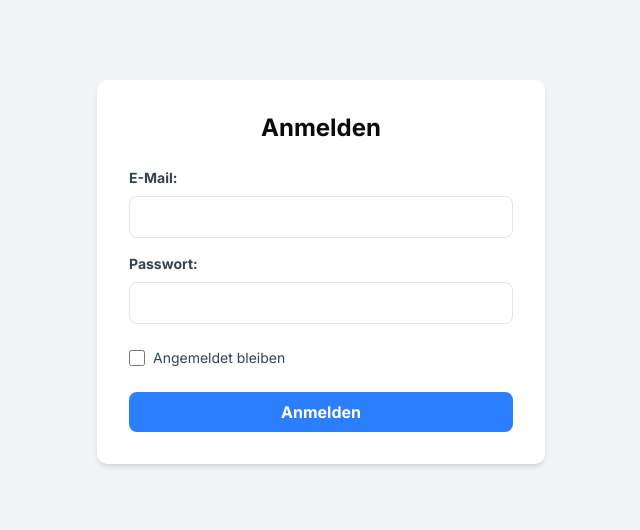
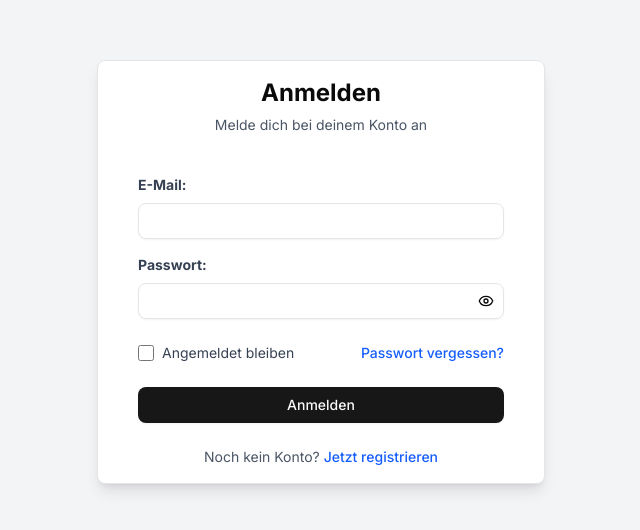
Before and after one commit to dhernos/Simple-Grades, a Next.js app: page /login in a window 1280 px wide. Shown: the part 128-658 px from the top of the page, without its empty margins (319-959 px from the left). Built offline with nearby package versions, Linux system fonts and the light colour scheme.

Commit message:
beautiful login

```diff
--- a/src/app/(auth)/login/page.tsx
+++ b/src/app/(auth)/login/page.tsx
@@ -4,6 +4,11 @@
 import { useState } from "react";
 import { signIn } from "next-auth/react";
 import { useRouter, useSearchParams } from "next/navigation";
+import Link from "next/link";
+import { Card, CardHeader, CardTitle, CardDescription, CardContent } from "@/components/ui/card";
+import { Input } from "@/components/ui/input";
+import { Button } from "@/components/ui/button";
+import { EyeIcon, EyeOffIcon } from "lucide-react";
 
 export default function LoginPage() {
   const router = useRouter();
@@ -14,12 +19,14 @@ export default function LoginPage() {
   const [password, setPassword] = useState("");
   const [rememberMe, setRememberMe] = useState(false);
   const [error, setError] = useState<string | null>(null);
+  const [showPassword, setShowPassword] = useState(false);
+  const [loading, setLoading] = useState(false);
 
   const handleSubmit = async (e: React.FormEvent) => {
     e.preventDefault();
     setError(null);
+    setLoading(true);
 
-    // Ein einziger, sauberer Aufruf, der alle Daten übergibt
     const result = await signIn("credentials", {
       redirect: false,
       email,
@@ -28,66 +35,105 @@ export default function LoginPage() {
     });
 
     if (result?.error) {
+      // Eine generische Fehlermeldung ist sicherer, um nicht zu verraten, ob die E-Mail existiert
       setError("E-Mail oder Passwort ist falsch.");
-      console.error("Login failed:", result.error);
+      console.error("Login fehlgeschlagen:", result.error);
     } else if (result?.ok) {
-      // Manuelle Weiterleitung zur ursprünglichen Ziel-URL oder zum Dashboard
       router.push(callbackUrl);
     }
+    setLoading(false);
   };
 
   return (
     <div className="flex min-h-screen items-center justify-center bg-gray-100">
-      <div className="w-full max-w-md rounded-lg bg-white p-8 shadow-md">
-        <h1 className="mb-6 text-center text-2xl font-bold">Anmelden</h1>
+      <Card className="w-full max-w-md mx-auto p-4 space-y-4 bg-white shadow-lg rounded-md">
+        <CardHeader className="text-center">
+          <CardTitle className="text-2xl font-bold">Anmelden</CardTitle>
+          <CardDescription className="text-gray-600">Melde dich bei deinem Konto an</CardDescription>
+        </CardHeader>
+        <CardContent className="space-y-4">
           <form onSubmit={handleSubmit}>
             <div className="mb-4">
               <label htmlFor="email" className="mb-2 block text-sm font-bold text-gray-700">
                 E-Mail:
               </label>
-            <input
+              <Input
+                id="email"
                 type="email"
-              id="email"
-              className="w-full rounded-md border px-3 py-2 text-gray-700 focus:border-blue-500 focus:outline-none"
+                name="email"
+                autoComplete="email"
+                className="w-full"
                 value={email}
                 onChange={(e) => setEmail(e.target.value)}
                 required
+                disabled={loading}
               />
             </div>
             <div className="mb-6">
               <label htmlFor="password" className="mb-2 block text-sm font-bold text-gray-700">
                 Passwort:
               </label>
-            <input
-              type="password"
+              <div className="relative">
+                <Input
                   id="password"
-              className="w-full rounded-md border px-3 py-2 text-gray-700 focus:border-blue-500 focus:outline-none"
+                  type={showPassword ? "text" : "password"}
+                  name="password"
+                  autoComplete="current-password"
+                  className="w-full"
                   value={password}
                   onChange={(e) => setPassword(e.target.value)}
                   required
+                  disabled={loading}
                 />
+                <Button
+                  variant="ghost"
+                  size="icon"
+                  className="absolute bottom-1 right-1 h-7 w-7"
+                  onClick={() => setShowPassword(!showPassword)}
+                  type="button"
+                >
+                  {showPassword ? <EyeOffIcon className="h-4 w-4" /> : <EyeIcon className="h-4 w-4" />}
+                  <span className="sr-only">Toggle password visibility</span>
+                </Button>
               </div>
-          <div className="mb-6 flex items-center">
+            </div>
+            <div className="mb-6 flex items-center justify-between">
+              <div className="flex items-center">
                 <input
                   type="checkbox"
                   id="rememberMe"
-              className="mr-2 h-4 w-4 text-blue-600 focus:ring-blue-500"
+                  className="mr-2 h-4 w-4 rounded text-blue-600 focus:ring-blue-500"
                   checked={rememberMe}
                   onChange={(e) => setRememberMe(e.target.checked)}
+                  disabled={loading}
                 />
                 <label htmlFor="rememberMe" className="text-sm text-gray-700">
                   Angemeldet bleiben
                 </label>
               </div>
+              <Link href="#" className="text-sm font-medium text-blue-600 hover:text-blue-500">
+                Passwort vergessen?
+              </Link>
+            </div>
+
             {error && <p className="mb-4 text-center text-red-500">{error}</p>}
-          <button
+
+            <Button
               type="submit"
-            className="w-full rounded-md bg-blue-500 px-4 py-2 font-bold text-white hover:bg-blue-600 focus:outline-none focus:ring-2 focus:ring-blue-500 focus:ring-opacity-50"
+              className="w-full"
+              disabled={loading}
             >
-            Anmelden
-          </button>
+              {loading ? "Anmelden..." : "Anmelden"}
+            </Button>
           </form>
-      </div>
+          <p className="mt-6 text-center text-sm text-gray-600">
+            Noch kein Konto?{" "}
+            <Link href="/register" className="font-medium text-blue-600 hover:text-blue-500">
+              Jetzt registrieren
+            </Link>
+          </p>
+        </CardContent>
+      </Card>
     </div>
   );
 }
--- a/src/app/(auth)/register/page.tsx
+++ b/src/app/(auth)/register/page.tsx
@@ -1,9 +1,25 @@
-// src/app/signup/page.tsx
+// src/app/(auth)/register/page.tsx
 "use client";
 
-import { useState } from "react";
+import { useState, useEffect } from "react";
 import { useRouter } from "next/navigation";
-import Link from "next/link"; // Zum Navigieren zur Login-Seite
+import Link from "next/link";
+import { Card, CardHeader, CardTitle, CardDescription, CardContent } from "@/components/ui/card";
+import { Input } from "@/components/ui/input";
+import { Button } from "@/components/ui/button";
+// Import the icons from the new file
+import { EyeIcon, EyeOffIcon } from "@/components/ui/eye_icon";
+
+// Diese Funktion bewertet die Stärke eines Passworts
+const validatePassword = (password: string) => {
+  let strength = 0;
+  if (password.length > 7) strength += 1;
+  if (/[a-z]/.test(password)) strength += 1;
+  if (/[A-Z]/.test(password)) strength += 1;
+  if (/\d/.test(password)) strength += 1;
+  if (/[^a-zA-Z0-9]/.test(password)) strength += 1;
+  return strength;
+};
 
 export default function SignUpPage() {
   const router = useRouter();
@@ -11,19 +27,31 @@ export default function SignUpPage() {
   const [name, setName] = useState("");
   const [email, setEmail] = useState("");
   const [password, setPassword] = useState("");
+  const [passwordStrength, setPasswordStrength] = useState(0);
   const [error, setError] = useState<string | null>(null);
   const [success, setSuccess] = useState<string | null>(null);
-  const [loading, setLoading] = useState(false); // Für Ladezustand des Buttons
+  const [loading, setLoading] = useState(false);
+  const [showPassword, setShowPassword] = useState(false);
+
+  // Aktualisiert die Passwortstärke, wenn sich das Passwort ändert
+  useEffect(() => {
+    setPasswordStrength(validatePassword(password));
+  }, [password]);
 
   const handleSubmit = async (e: React.FormEvent) => {
     e.preventDefault();
-    setError(null); // Alte Fehlermeldungen löschen
-    setSuccess(null); // Alte Erfolgsmeldungen löschen
-    setLoading(true); // Ladezustand aktivieren
+    setError(null);
+    setSuccess(null);
+    setLoading(true);
 
-    // Überprüfung, ob Name, E-Mail und Passwort ausgefüllt sind
     if (!name || !email || !password) {
       setError("Bitte füllen Sie alle Felder aus.");
+      setLoading(false);
+      return;
+    }
+
+    if (passwordStrength < 5) {
+      setError("Das Passwort ist zu schwach. Es muss Großbuchstaben, Kleinbuchstaben, Zahlen und Sonderzeichen enthalten und mindestens 8 Zeichen lang sein.");
       setLoading(false);
       return;
     }
@@ -37,55 +65,79 @@ export default function SignUpPage() {
         body: JSON.stringify({ name, email, password }),
       });
 
-      const data = await response.json(); // API-Antwort verarbeiten
+      const data = await response.json();
 
       if (response.ok) {
         setSuccess("Registrierung erfolgreich! Du kannst dich jetzt anmelden. 🎉");
-        // Optional: Nach einer kurzen Verzögerung zur Login-Seite weiterleiten
         setTimeout(() => {
           router.push("/login?signupSuccess=true");
-        }, 2000); // 2 Sekunden Verzögerung
+        }, 2000);
       } else {
-        // Fehler von der API anzeigen
         setError(data.message || "Registrierung fehlgeschlagen. Bitte versuche es erneut.");
         console.error("Registrierung fehlgeschlagen:", data);
       }
     } catch (err) {
-      // Fehler bei der Netzwerkanfrage oder im Server
       console.error("Fehler bei der Registrierung:", err);
       setError("Ein unerwarteter Fehler ist aufgetreten. Bitte versuche es später erneut.");
     } finally {
-      setLoading(false); // Ladezustand deaktivieren
+      setLoading(false);
     }
+  };
+
+  const isFormValid = name && email && passwordStrength === 5;
+
+  const getStrengthColor = (strength: number) => {
+    switch (strength) {
+      case 0:
+      case 1:
+        return "bg-red-500";
+      case 2:
+      case 3:
+        return "bg-yellow-500";
+      case 4:
+        return "bg-blue-500";
+      case 5:
+        return "bg-green-500";
+      default:
+        return "bg-gray-200";
+    }
+  };
+
+  const getStrengthWidth = (strength: number) => {
+    return `${(strength / 5) * 100}%`;
   };
 
   return (
     <div className="flex min-h-screen items-center justify-center bg-gray-100">
-      <div className="w-full max-w-md rounded-lg bg-white p-8 shadow-md">
-        <h1 className="mb-6 text-center text-2xl font-bold">Registrieren</h1>
+      <Card className="w-full max-w-md mx-auto p-4 space-y-4 bg-white shadow-lg rounded-md">
+        <CardHeader className="text-center">
+          <CardTitle className="text-2xl font-bold">Registrieren</CardTitle>
+          <CardDescription className="text-gray-600">Erstelle dein Konto</CardDescription>
+        </CardHeader>
+        <CardContent className="space-y-4">
           <form onSubmit={handleSubmit}>
             <div className="mb-4">
               <label htmlFor="name" className="mb-2 block text-sm font-bold text-gray-700">
                 Name:
               </label>
-            <input
+              <Input
+                id="name"
                 type="text"
-              id="name"
-              className="w-full rounded-md border px-3 py-2 text-gray-700 focus:border-blue-500 focus:outline-none"
                 value={name}
                 onChange={(e) => setName(e.target.value)}
                 required
-              disabled={loading} // Deaktivieren, wenn Ladevorgang aktiv ist
+                disabled={loading}
               />
             </div>
             <div className="mb-4">
               <label htmlFor="email" className="mb-2 block text-sm font-bold text-gray-700">
                 E-Mail:
               </label>
-            <input
+              <Input
+                id="email"
                 type="email"
-              id="email"
-              className="w-full rounded-md border px-3 py-2 text-gray-700 focus:border-blue-500 focus:outline-none"
+                name="email"
+                autoComplete="email"
                 value={email}
                 onChange={(e) => setEmail(e.target.value)}
                 required
@@ -96,25 +148,57 @@ export default function SignUpPage() {
               <label htmlFor="password" className="mb-2 block text-sm font-bold text-gray-700">
                 Passwort:
               </label>
-            <input
-              type="password"
+              <div className="relative">
+                <Input
                   id="password"
-              className="w-full rounded-md border px-3 py-2 text-gray-700 focus:border-blue-500 focus:outline-none"
+                  type={showPassword ? "text" : "password"}
+                  name="password"
+                  autoComplete="new-password"
                   value={password}
                   onChange={(e) => setPassword(e.target.value)}
                   required
                   disabled={loading}
+                  className="w-full"
+                />
+                <Button
+                  variant="ghost"
+                  size="icon"
+                  className="absolute bottom-1 right-1 h-7 w-7"
+                  onClick={() => setShowPassword(!showPassword)}
+                  type="button"
+                >
+                  {showPassword ? <EyeOffIcon className="h-4 w-4" /> : <EyeIcon className="h-4 w-4" />}
+                  <span className="sr-only">Toggle password visibility</span>
+                </Button>
+              </div>
+
+              {/* Passwortstärke-Anzeige */}
+              {password.length > 0 && (
+                <div className="w-full mt-2">
+                  <div className="flex justify-between text-xs font-semibold text-gray-600 mb-1">
+                    <span>Passwortstärke</span>
+                    <span>{passwordStrength === 5 ? "Stark" : "Schwach"}</span>
+                  </div>
+                  <div className="w-full h-2 bg-gray-200 rounded-full overflow-hidden">
+                    <div
+                      className={`h-full transition-all duration-300 rounded-full ${getStrengthColor(passwordStrength)}`}
+                      style={{ width: getStrengthWidth(passwordStrength) }}
                     />
                   </div>
+                </div>
+              )}
+            </div>
+
             {error && <p className="mb-4 text-center text-red-500">{error}</p>}
             {success && <p className="mb-4 text-center text-green-600">{success}</p>}
-          <button
+
+            <Button
               type="submit"
-            className="w-full rounded-md bg-blue-500 px-4 py-2 font-bold text-white hover:bg-blue-600 focus:outline-none focus:ring-2 focus:ring-blue-500 focus:ring-opacity-50 disabled:opacity-50"
-            disabled={loading} // Button während des Ladevorgangs deaktivieren
+              className="w-full"
+              disabled={loading || !isFormValid}
             >
               {loading ? "Registrieren..." : "Registrieren"}
-          </button>
+            </Button>
           </form>
           <p className="mt-6 text-center text-sm text-gray-600">
             Du hast bereits ein Konto?{" "}
@@ -122,7 +206,8 @@ export default function SignUpPage() {
               Jetzt anmelden
             </Link>
           </p>
-      </div>
+        </CardContent>
+      </Card>
     </div>
   );
 }
--- a/src/app/api/auth/[...nextauth]/route.ts
+++ b/src/app/api/auth/[...nextauth]/route.ts
@@ -2,8 +2,6 @@
 import NextAuth from "next-auth";
 import { authOptions } from "@/lib/auth";
 
-console.log("API Route: Secret loaded?", !!process.env.NEXTAUTH_SECRET);
-
 const handler = NextAuth(authOptions);
 
 export { handler as GET, handler as POST };
--- /dev/null
+++ b/src/components/ui/card.tsx
@@ -0,0 +1,92 @@
+import * as React from "react"
+
+import { cn } from "@/lib/utils"
+
+function Card({ className, ...props }: React.ComponentProps<"div">) {
+  return (
+    <div
+      data-slot="card"
+      className={cn(
+        "bg-card text-card-foreground flex flex-col gap-6 rounded-xl border py-6 shadow-sm",
+        className
+      )}
+      {...props}
+    />
+  )
+}
+
+function CardHeader({ className, ...props }: React.ComponentProps<"div">) {
+  return (
+    <div
+      data-slot="card-header"
+      className={cn(
+        "@container/card-header grid auto-rows-min grid-rows-[auto_auto] items-start gap-1.5 px-6 has-data-[slot=card-action]:grid-cols-[1fr_auto] [.border-b]:pb-6",
+        className
+      )}
+      {...props}
+    />
+  )
+}
+
+function CardTitle({ className, ...props }: React.ComponentProps<"div">) {
+  return (
+    <div
+      data-slot="card-title"
+      className={cn("leading-none font-semibold", className)}
+      {...props}
+    />
+  )
+}
+
+function CardDescription({ className, ...props }: React.ComponentProps<"div">) {
+  return (
+    <div
+      data-slot="card-description"
+      className={cn("text-muted-foreground text-sm", className)}
+      {...props}
+    />
+  )
+}
+
+function CardAction({ className, ...props }: React.ComponentProps<"div">) {
+  return (
+    <div
+      data-slot="card-action"
+      className={cn(
+        "col-start-2 row-span-2 row-start-1 self-start justify-self-end",
+        className
+      )}
+      {...props}
+    />
+  )
+}
+
+function CardContent({ className, ...props }: React.ComponentProps<"div">) {
+  return (
+    <div
+      data-slot="card-content"
+      className={cn("px-6", className)}
+      {...props}
+    />
+  )
+}
+
+function CardFooter({ className, ...props }: React.ComponentProps<"div">) {
+  return (
+    <div
+      data-slot="card-footer"
+      className={cn("flex items-center px-6 [.border-t]:pt-6", className)}
+      {...props}
+    />
+  )
+}
+
+export {
+  Card,
+  CardHeader,
+  CardFooter,
+  CardTitle,
+  CardAction,
+  CardDescription,
+  CardContent,
+}
--- /dev/null
+++ b/src/components/ui/eye_icon.tsx
@@ -0,0 +1,44 @@
+// src/components/ui/icons.tsx
+import React from 'react';
+
+export function EyeIcon(props: React.SVGProps<SVGSVGElement>) {
+  return (
+    <svg
+      {...props}
+      xmlns="http://www.w3.org/2000/svg"
+      width="24"
+      height="24"
+      viewBox="0 0 24 24"
+      fill="none"
+      stroke="currentColor"
+      strokeWidth="2"
+      strokeLinecap="round"
+      strokeLinejoin="round"
+    >
+      <path d="M2 12s3-7 10-7 10 7 10 7-3 7-10 7-10-7-10-7Z" />
+      <circle cx="12" cy="12" r="3" />
+    </svg>
+  );
+}
+
+export function EyeOffIcon(props: React.SVGProps<SVGSVGElement>) {
+  return (
+    <svg
+      {...props}
+      xmlns="http://www.w3.org/2000/svg"
+      width="24"
+      height="24"
+      viewBox="0 0 24 24"
+      fill="none"
+      stroke="currentColor"
+      strokeWidth="2"
+      strokeLinecap="round"
+      strokeLinejoin="round"
+    >
+      <path d="M9.88 9.88a3 3 0 1 0 4.24 4.24" />
+      <path d="M10.73 5.08A10.43 10.43 0 0 1 12 5c7 0 10 7 10 7a13.16 13.16 0 0 1-1.67 2.68" />
+      <path d="M6.61 6.61A13.526 13.526 0 0 0 2 12s3 7 10 7a9.7 9.7 0 0 0 5.39-1.61" />
+      <line x1="2" x2="22" y1="2" y2="22" />
+    </svg>
+  );
+}
```
Lines whose indentation alone changed are shown as unchanged.
